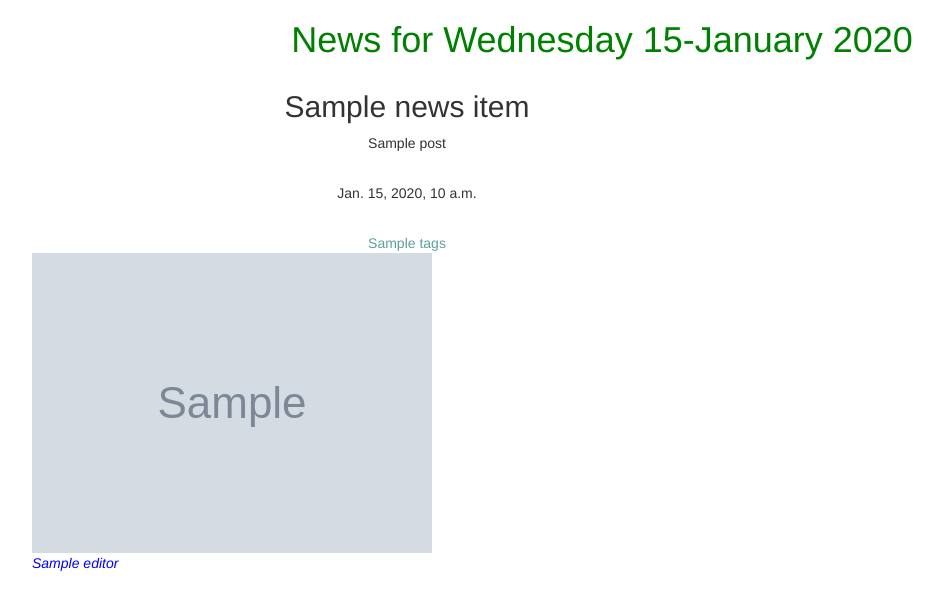
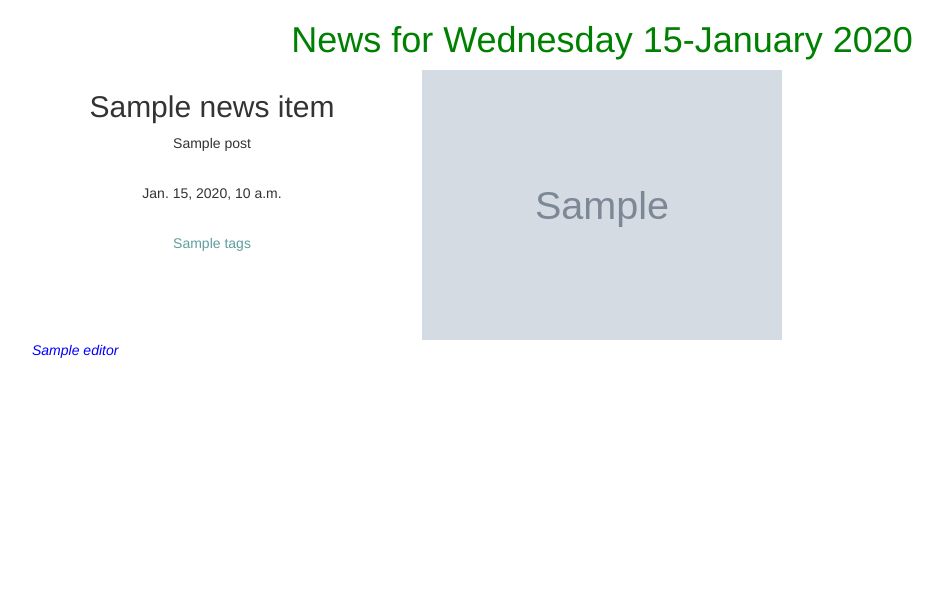
Before and after one commit to Koech-code/The-Moringa-Tribune, a Django app: template news/templates/all-news/today-news.html in a window 1280 px wide. Shown: the part 52-662 px from the top of the page, without its empty margins (38-981 px from the left). Run offline with Django 3.2, Linux system fonts and the light colour scheme; the template is opened without the code that fills it: most values are stand-ins (such as "Sample title", 1, 10 or a date in 2020); grey boxes marked "Sample" are stand-in pictures; parts of the project's set-up code (start-up, migrations or seed data) failed here and were passed over; some libraries are stand-ins or nearby versions.

Commit message:
changed the bootstrap columns to 4

```diff
--- a/news/templates/all-news/today-news.html
+++ b/news/templates/all-news/today-news.html
@@ -9,7 +9,7 @@
 
     <div class="row">
       <!-- displaying News articles -->
-      <div class="col-xs-8 col-sm-8 col-md-8 col-lg-8">
+      <div class="col-xs-4 col-sm-4 col-md-4 col-lg-4">
         <h2 class="text-center"> {{ news_item.title }} </h2>
         <p class="text-center"> {{ news_item.post }} </p>
         <br>
@@ -18,7 +18,7 @@
         <footer class="text-center"> <span style="color: cadetblue;">{{ news_item.tags }}</span> </footer>
       </div>
       <!--Display news Article images  -->
-      <div class="col-xs-6 col-sm-6 col-md-6 col-lg-6">
+      <div class="col-xs-4 col-sm-4 col-md-4 col-lg-4">
         <img src="{{news_item.article_image.url}}" class="img-responsive" alt="Image">
       </div>
     </div>
```
